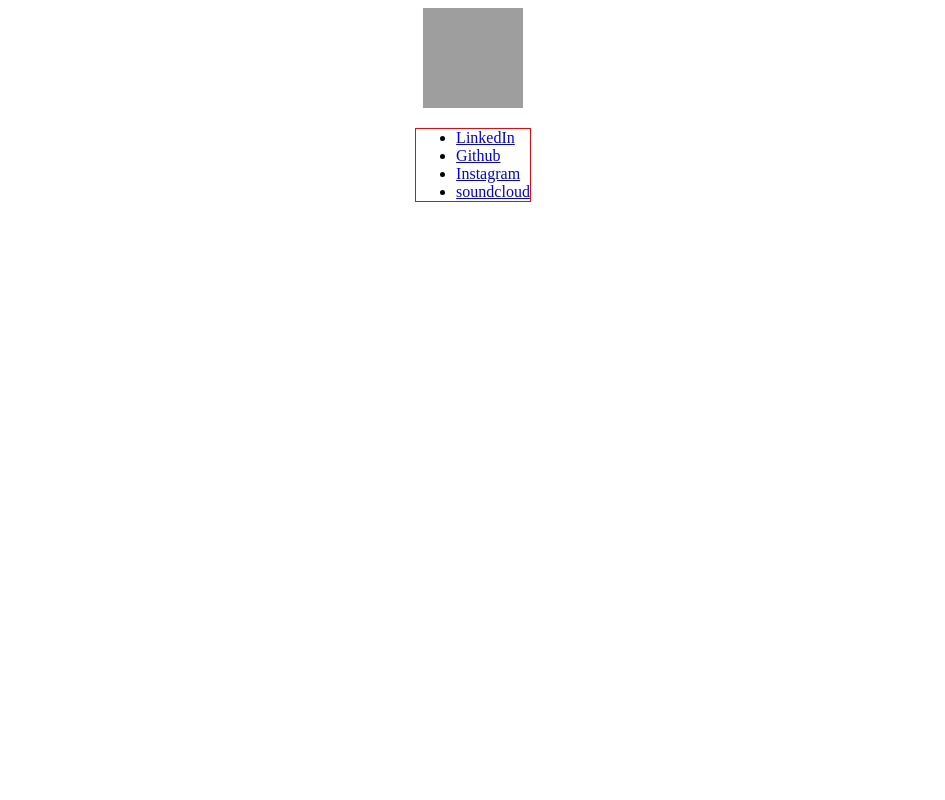
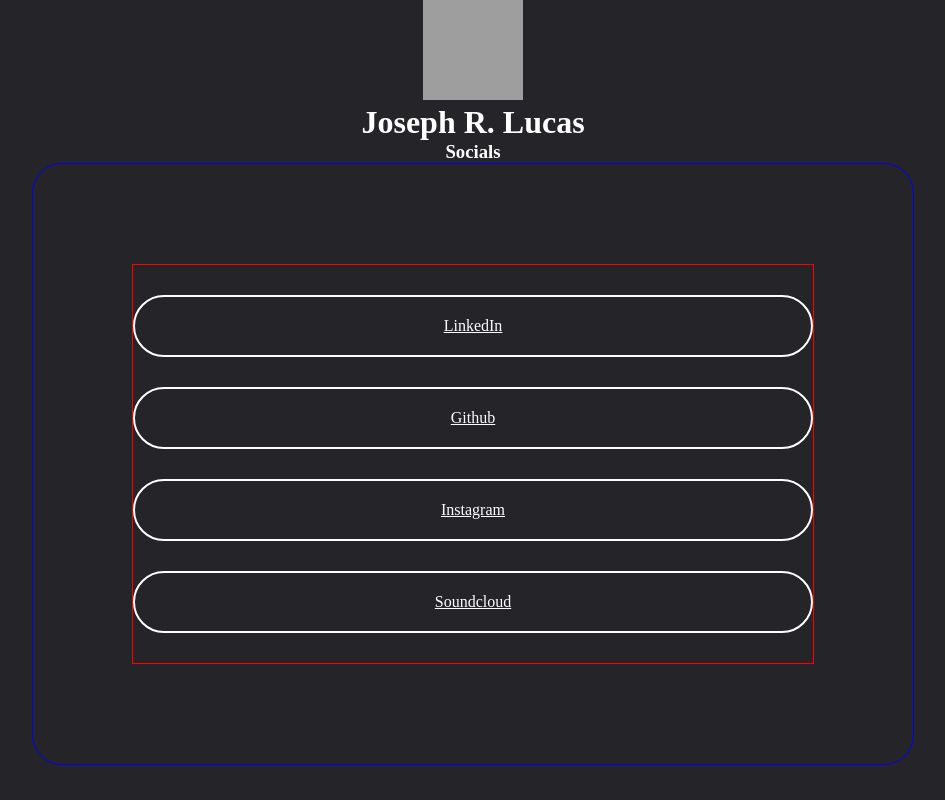
Before and after one commit to Joseph-Ramon-Lucas/me, a plain HTML site: page index.html in a window 1280 px wide. Shown: the whole page, without its empty margins (167-1112 px from the left). Drawn offline with Linux system fonts and the light colour scheme; grey boxes are pictures that could not be loaded.

Commit message:
added link styling & colors

```diff
--- a/index.html
+++ b/index.html
@@ -19,20 +19,30 @@
     <div id="logo">
         <img src="/img/SIG Badge Picture.jpg" alt="joseph lucas logo">
     </div>
+    <h1>Joseph R. Lucas</h1>
+    <h3>Socials</h3>
     <div id="linkList">
         <ul>
+            <a href="https://www.linkedin.com/in/joseph-ramon-lucas/">
                 <li>
-                <a href="https://www.linkedin.com/in/joseph-ramon-lucas/">LinkedIn</a>
+                LinkedIn
                 </li>
+            </a>
+            <a href="https://github.com/Joseph-Ramon-Lucas">
                 <li>
-                <a href="https://github.com/Joseph-Ramon-Lucas">Github</a>
+                    Github
                 </li>
+            </a>
+            <a href="https://www.instagram.com/gert1711/">
                 <li>
-                <a href="https://www.instagram.com/gert1711/">Instagram</a>
+                    Instagram
                 </li>
+            </a>
+            <a href="https://soundcloud.com/officialgert17/tracks">
                 <li>
-                <a href="https://soundcloud.com/officialgert17/tracks">soundcloud</a>
+                    Soundcloud
                 </li>
+            </a>
         </ul>
     </div>
 
--- a/styles.css
+++ b/styles.css
@@ -1,3 +1,14 @@
+* {
+    padding:0;
+    margin:0;
+    color:white
+
+}
+
+body {
+    background-color: rgba(6, 6, 12, 0.877);
+}
+
 #contentContainer {
     display: flex;
     justify-content: center;
@@ -6,14 +17,44 @@
 }
 
 #linkList {
+    border:blue 1px solid;
+    border-radius: 30px;
     display:flex;
     align-items: center;
     flex-direction: column;
+
+    width: 100%;
+    max-width: 680px;
+
+    padding:100px;
+    margin:0 30px;
+
 }
 #linkList ul {
     border: red 1px solid;
     flex-direction: column;
+    width: 100%;
+    margin:0 30px;
+
 }
+#linkList ul li {
+    border: white 2px solid;
+    border-radius: 50px;
+
+    list-style:none;
+    align-items: center;
+    justify-content: center;
+    text-align: center;
+
+    margin: 30px 0;
+    padding: 20px;
+
+}
+#linkList ul li a {
+    text-decoration: none;
+    word-wrap: normal;
+}
+
 
 
 #logo img {
```
Lines whose indentation alone changed are shown as unchanged.
